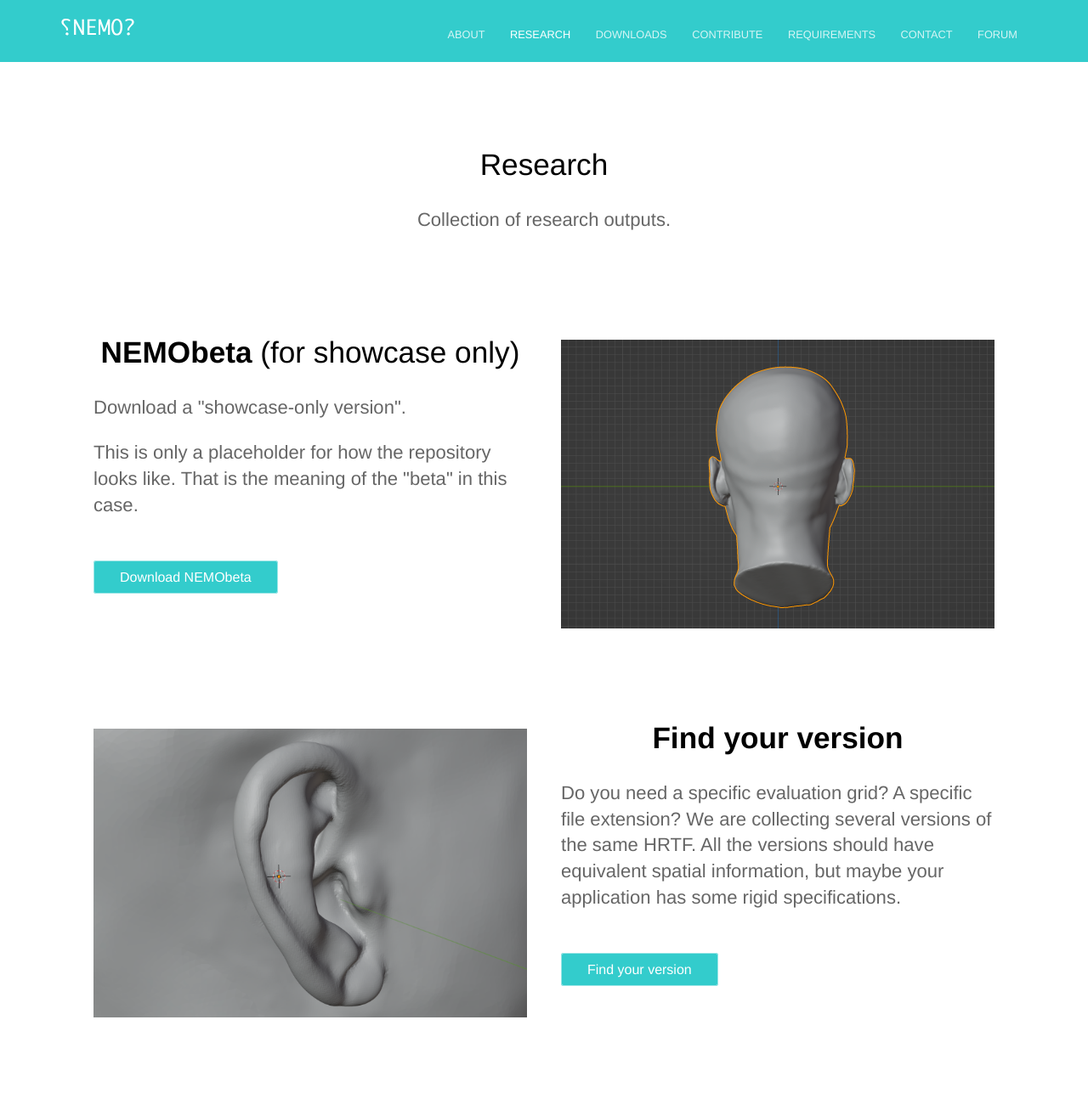
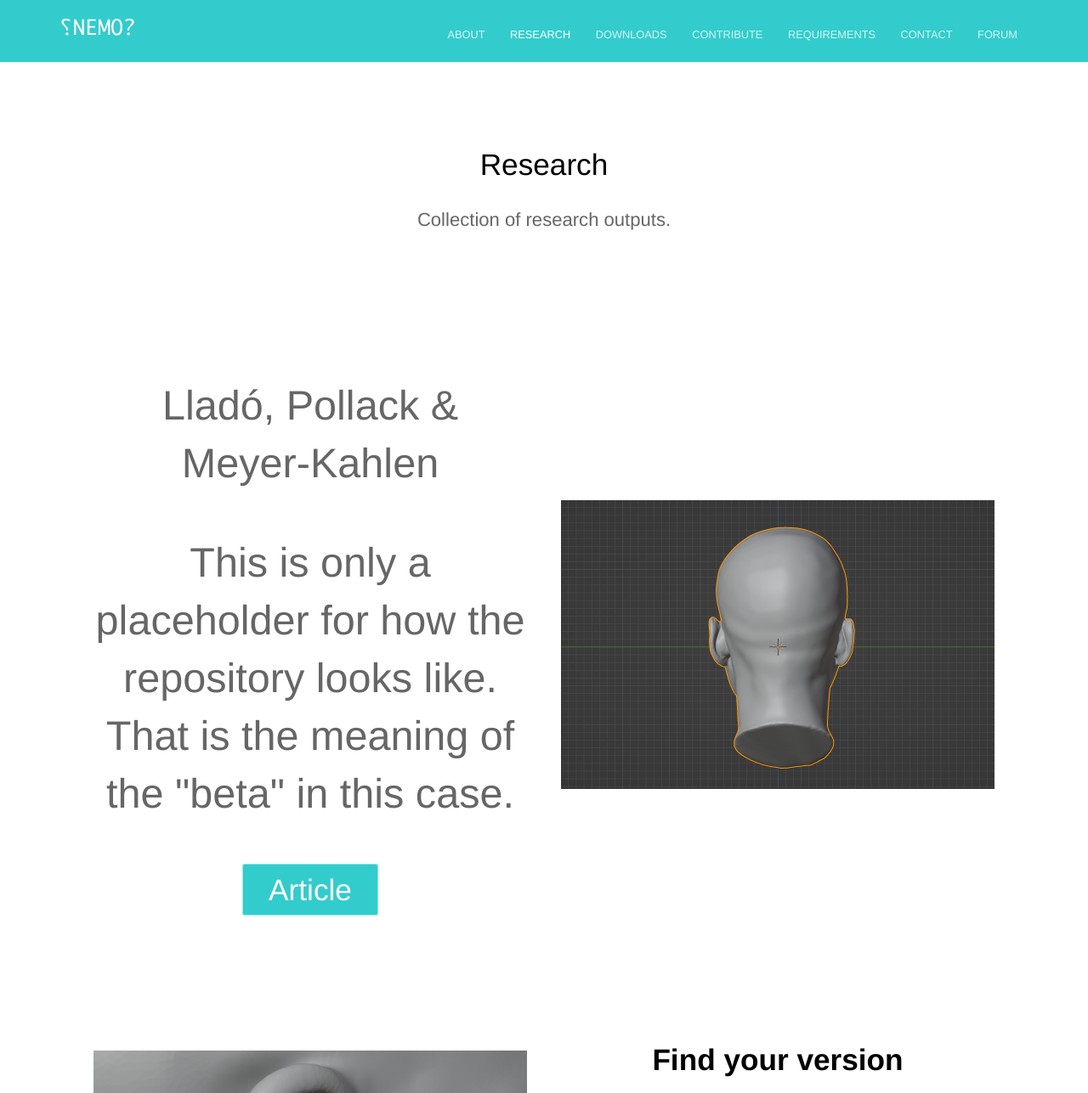
Before and after one commit to TheNEMOproject/TheNEMOproject.github.io, a Jekyll site: the page built from research.html, in a window 1280 px wide and 1400 px high, cut to the strip 0-1287 px from the top of the window. Shown: the whole strip at 85% size. Built offline with Jekyll 4.4.1, drawn with Linux system fonts in a browser that asks for light colours.

Commit message:
Update research.html

```diff
--- a/research.html
+++ b/research.html
@@ -7,12 +7,12 @@
 <section>
 	<div class="container flex">
 		<div class="text editable">
-			<h2><strong>NEMObeta</strong> (for showcase only)</h2>
-			<!-- <p>All you need as a final user for most applications.</p> -->
-			<p>Download a "showcase-only version".</p>
+			<h2><Toward a Standard Listener-Independent HRTF to Facilitate Long-Term Adaptation</h2>
+			<!-- <p>2024, JAES</p> -->
+			<p>Lladó, Pollack & Meyer-Kahlen</p>
 			<p>This is only a placeholder for how the repository looks like. That is the meaning of the "beta" in this case.</p>
-			<!-- <p>The basic sofa file follows the 'SimpleFreeFieldHRIR' SOFA convention. It has 1730 far-field evaluation points and the length of the HRIR filters is 256 samples.</p> -->
-			<div class="cta button"><a href="https://github.com/TheNEMOproject/NEMOhrtf">Download NEMObeta</a></div>
+			<!-- <p>Listener-specific HRTFs, which aim at mimicking the filtering of the head, torso and pinnae of a specific listener, improve the perceived quality of virtual sound compared to using non-individualized HRTFs. However, using listener-specific HRTFs may not be accessible for everyone. Here, we propose as an alternative to take advantage of the adaptation abilities of human listeners to a new set of HRTFs.</p> -->
+			<div class="cta button"><a href="https://doi.org/10.17743/jaes.2022.0134">Article</a></div>
 		</div>
 		<div class="image">
 			<!-- <img src="{{ site.baseurl }}/images/dashboard.png" alt="Screenshot" class="screenshot editable" /> -->
```
